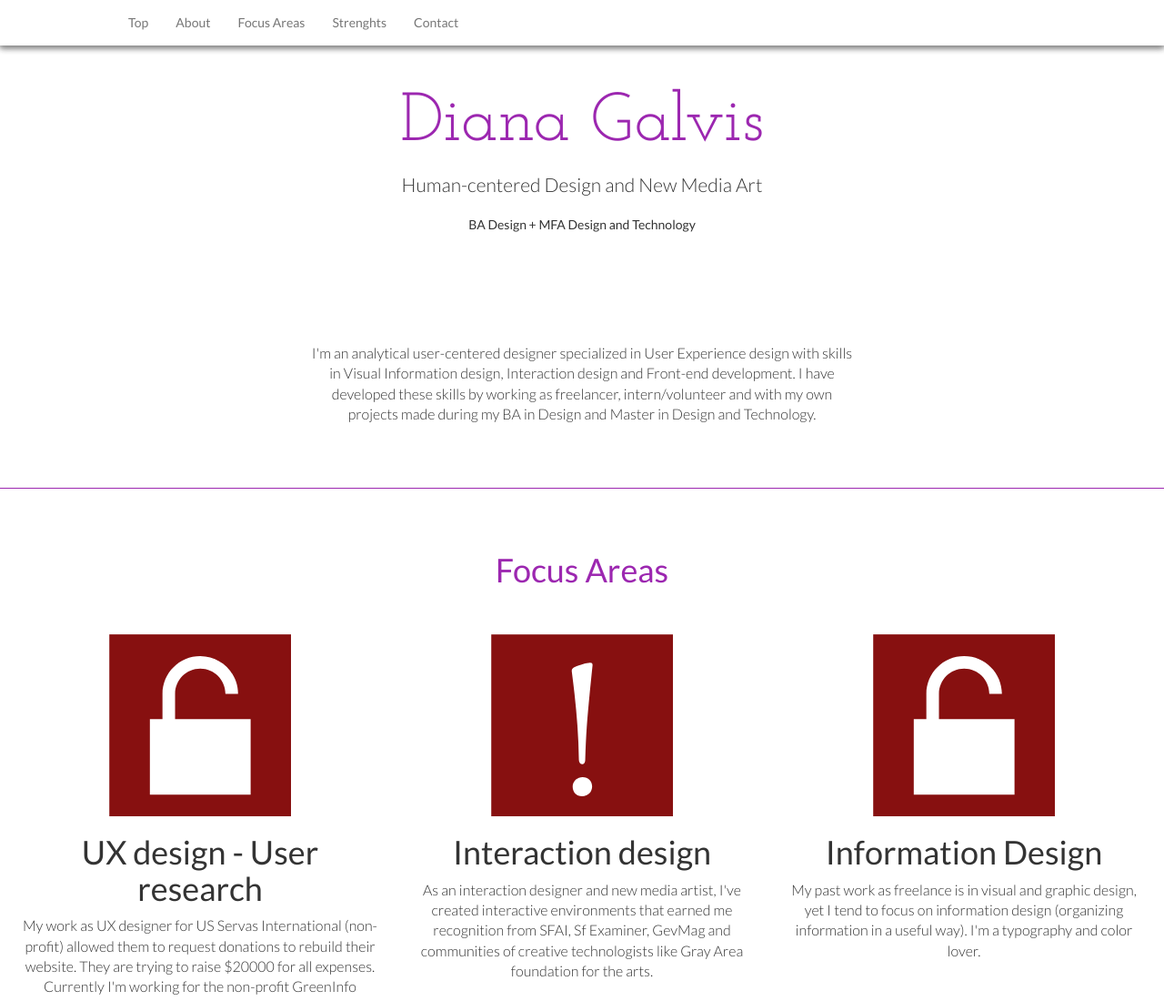
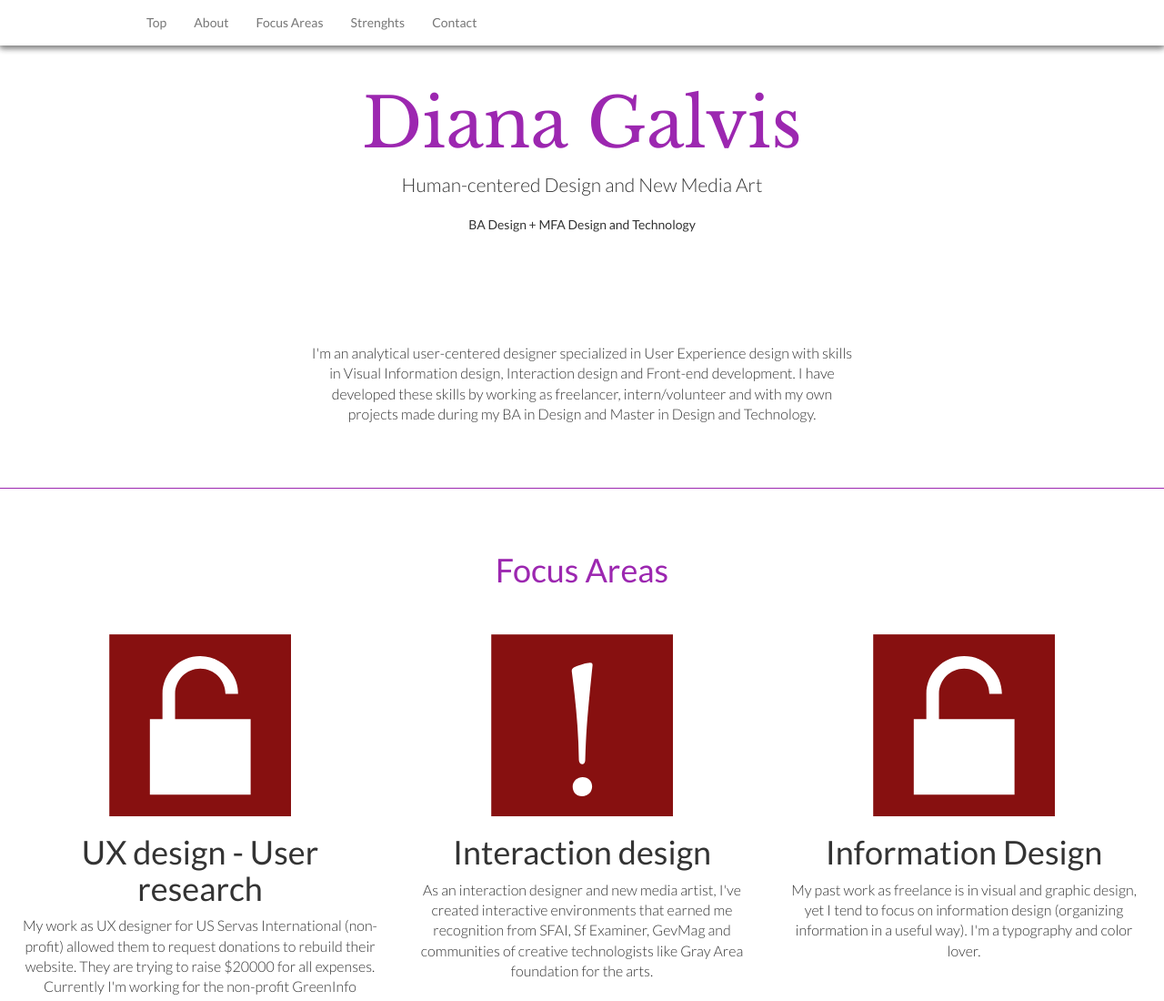
Before and after one commit to derousseur/uxportfolio, a plain HTML site: page index.html in a window 1280 px wide. Shown: the top 1100 px of the page at 91% size. Drawn offline with nearby package versions, Linux system fonts and the light colour scheme; a web font is replaced by a local one.

Commit message:
Update style.css

```diff
--- a/css/style.css
+++ b/css/style.css
@@ -18,13 +18,13 @@ body {
 }
 
 .logo{
-    font-family: 'Josefin Slab', serif;
+    font-family: 'Libre Baskerville', serif;
     color: #9C27B0;
     font-size:75px;
 }
 
 .logomini{
-    font-family: 'Josefin Slab', serif;
+    font-family: 'Libre Baskerville', serif;
     color: #9C27B0;
 }
 
```
